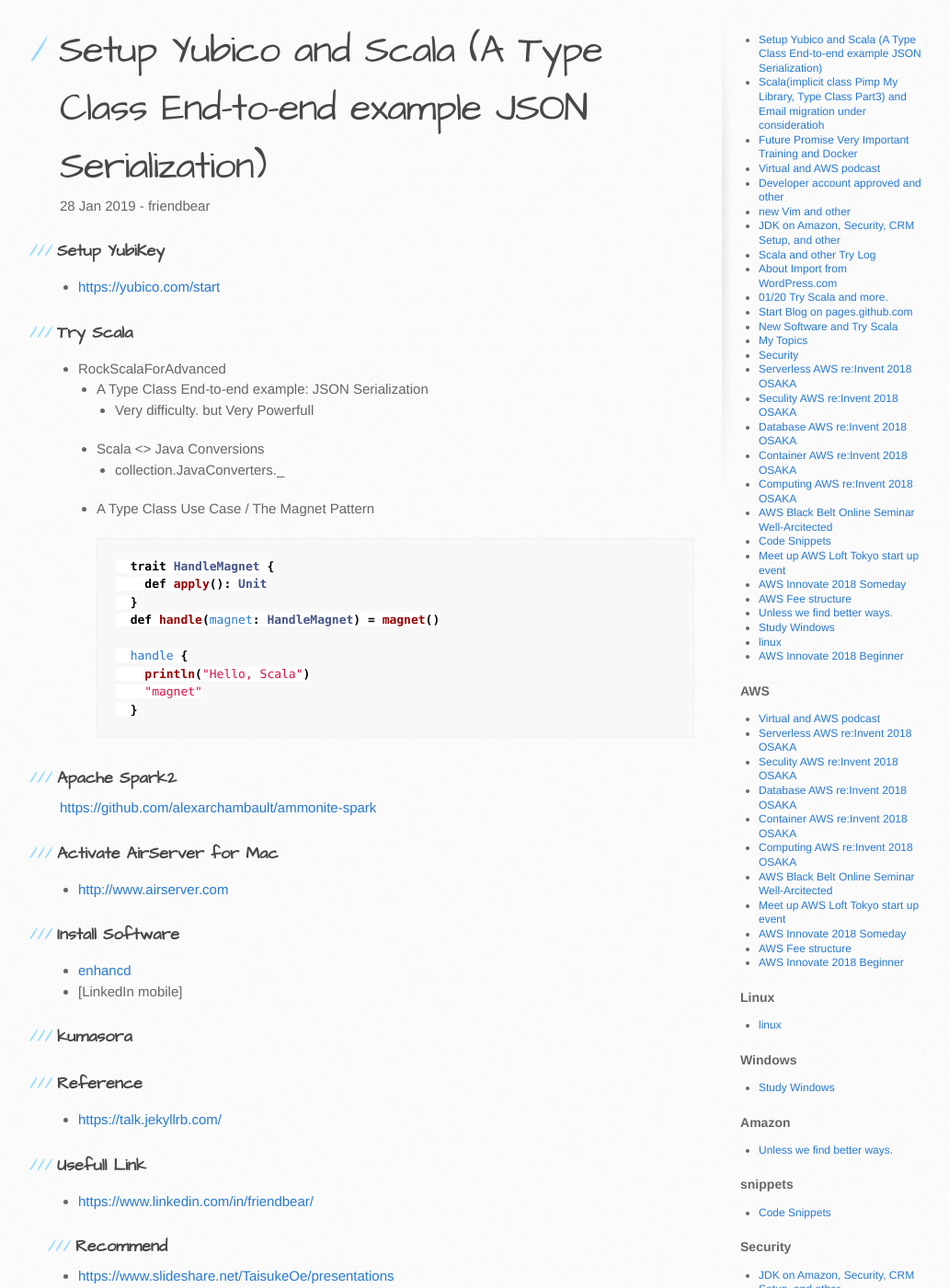
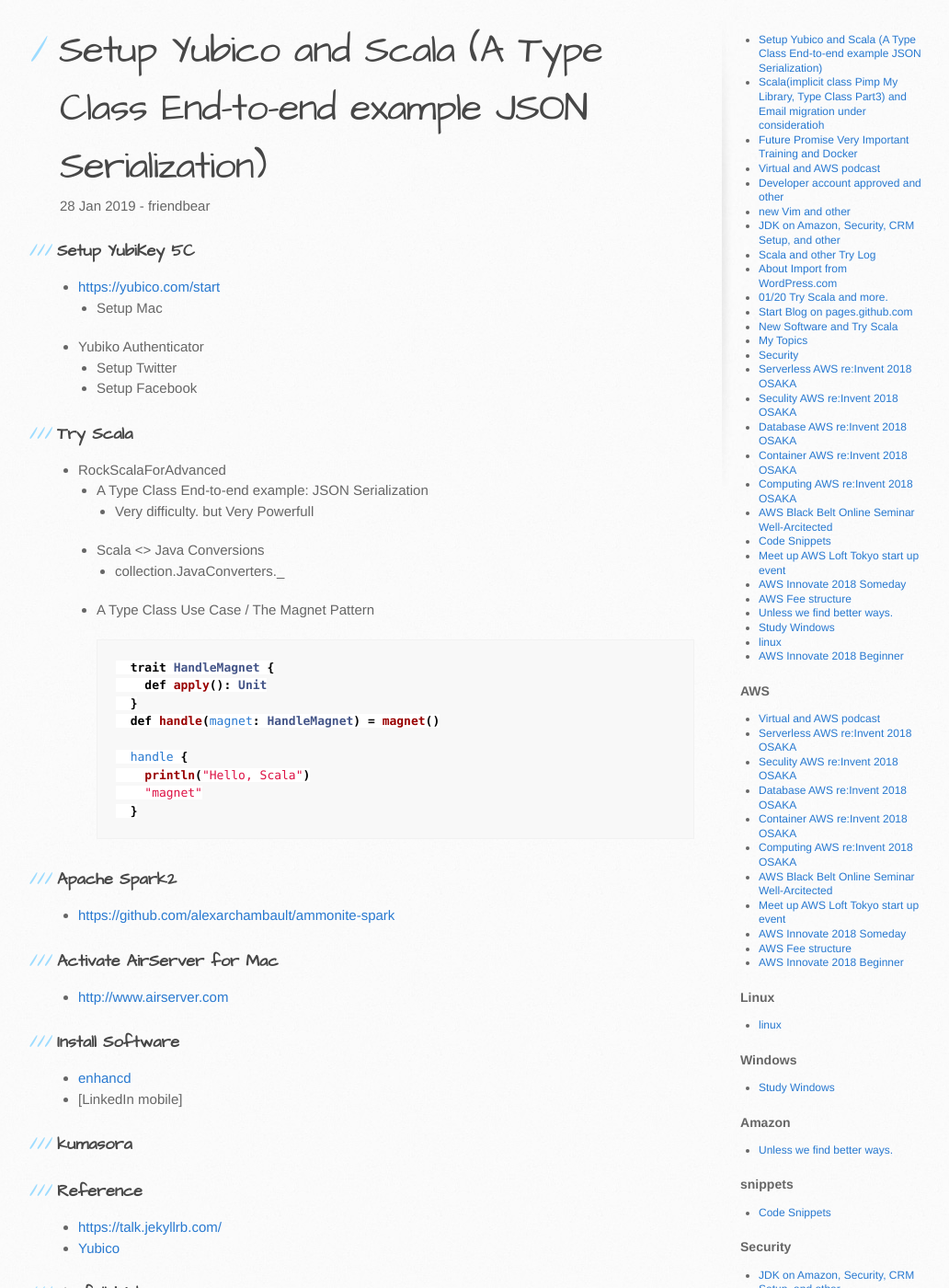
Before and after one commit to friendbear/friendbear.github.io.2021-10-19, a Jekyll site: the page built from _posts/2019-01-28-friendbear.md, in a window 1280 px wide and 1400 px high, scrolled down 231 px. Shown: the whole window at 92% size, without its empty margins (105-1137 px from the left). Built offline with Jekyll 4.4.1, drawn with Linux system fonts in a browser that asks for light colours; comment, search, counter and statistics services are not loaded.

Commit message:
Setup YbiKey 5C

````diff
--- a/_posts/2019-01-28-friendbear.md
+++ b/_posts/2019-01-28-friendbear.md
@@ -6,8 +6,12 @@ categories: [blog, lang-scala]
 tags: [lang-scala, Security]
 ---
 
-### Setup YubiKey
+### Setup YubiKey 5C
 * <https://yubico.com/start>
+  * Setup Mac
+* Yubiko Authenticator
+  * Setup Twitter
+  * Setup Facebook
 
 ### Try Scala
 - RockScalaForAdvanced
@@ -30,7 +34,7 @@ tags: [lang-scala, Security]
     ```
 
 ### Apache Spark2
-<https://github.com/alexarchambault/ammonite-spark>
+* <https://github.com/alexarchambault/ammonite-spark>
 
 ### Activate AirServer for Mac
 * <http://www.airserver.com>
@@ -44,6 +48,7 @@ tags: [lang-scala, Security]
 
 ### Reference
 * <https://talk.jekyllrb.com/>
+* [Yubico](https://www.yubico.com/)
 
 ### Usefull Link
 * <https://www.linkedin.com/in/friendbear/>
````
